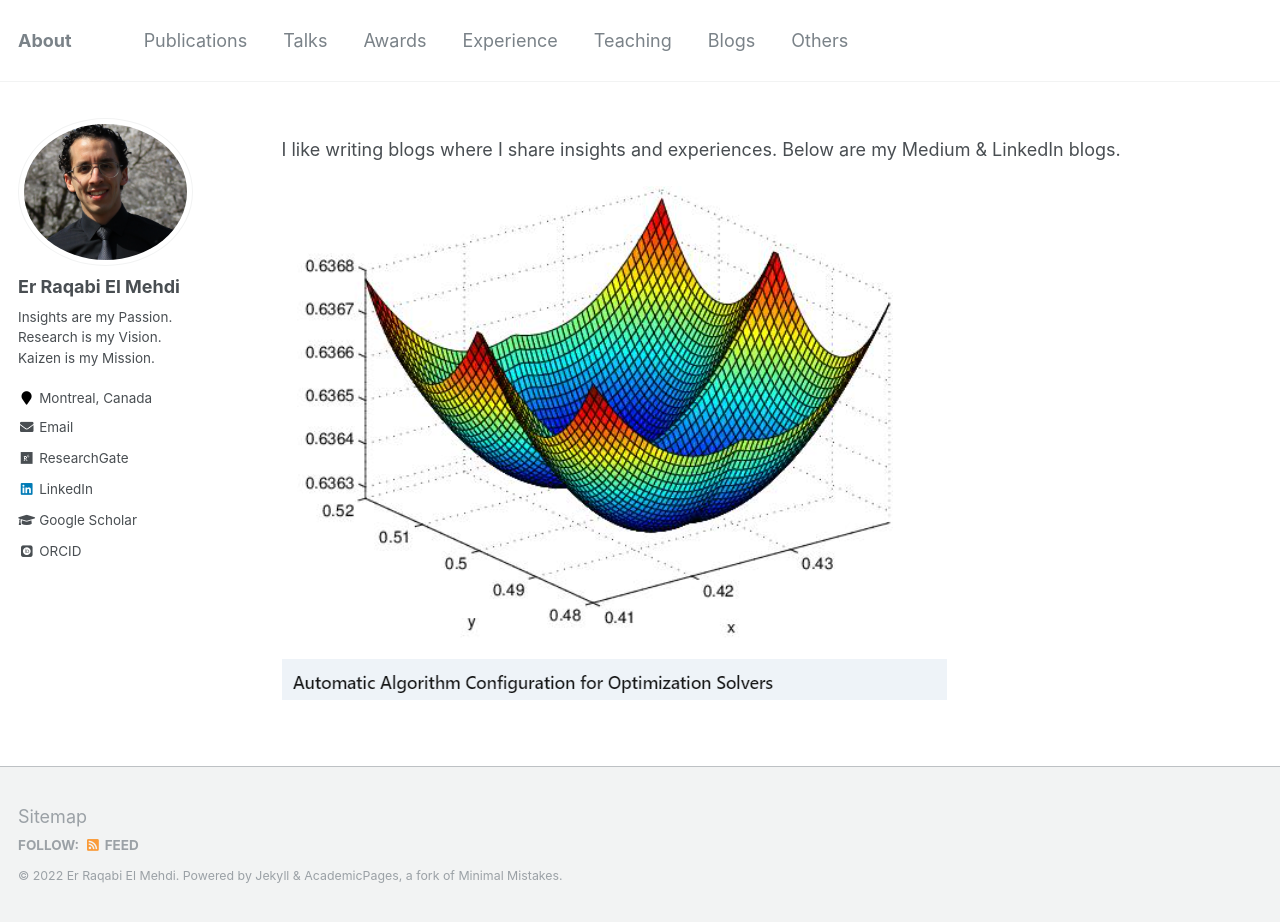
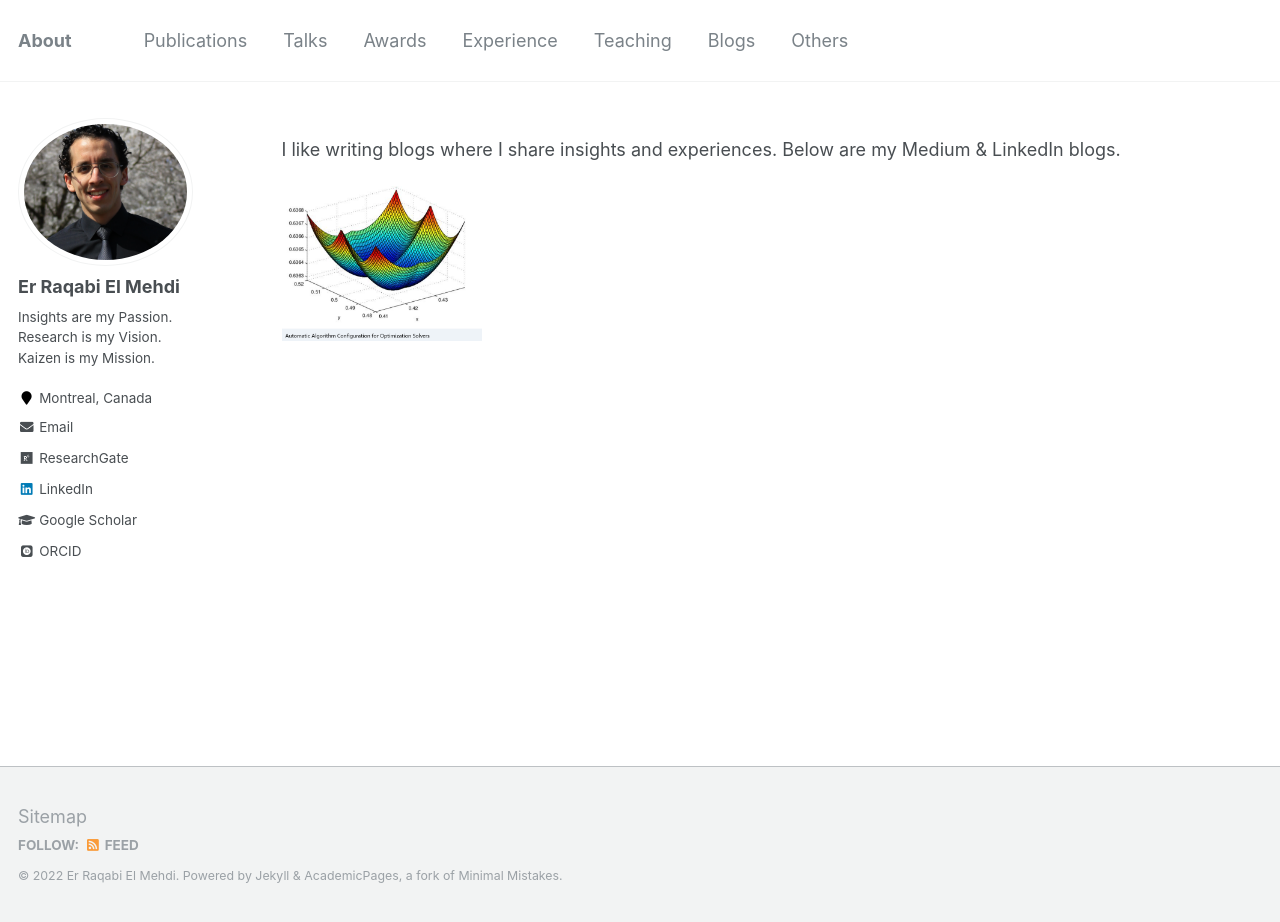
Before and after one commit to RqbMedi/rqbmedi.github.io, a Jekyll site: the page built from _pages/portfolio.md, in a window 1280 px wide and 922 px high. Built offline with Jekyll 4.4.1, drawn with Linux system fonts in a browser that asks for light colours; some web fonts are replaced.

Commit message:
Update portfolio.md

```diff
--- a/_pages/portfolio.md
+++ b/_pages/portfolio.md
@@ -7,4 +7,4 @@ author_profile: true
 
 I like writing blogs where I share insights and experiences. Below are my Medium & LinkedIn blogs.
 
-[<img src="http://rqbmedi.github.io/images/Medium_Article_14.png">](https://erraqabielmehdi.medium.com/automatic-algorithm-configuration-for-optimization-solvers-66ac3861a233)
+[<img src="http://rqbmedi.github.io/images/Medium_Article_14.png" width="200" height="200" />](https://erraqabielmehdi.medium.com/automatic-algorithm-configuration-for-optimization-solvers-66ac3861a233)
```
